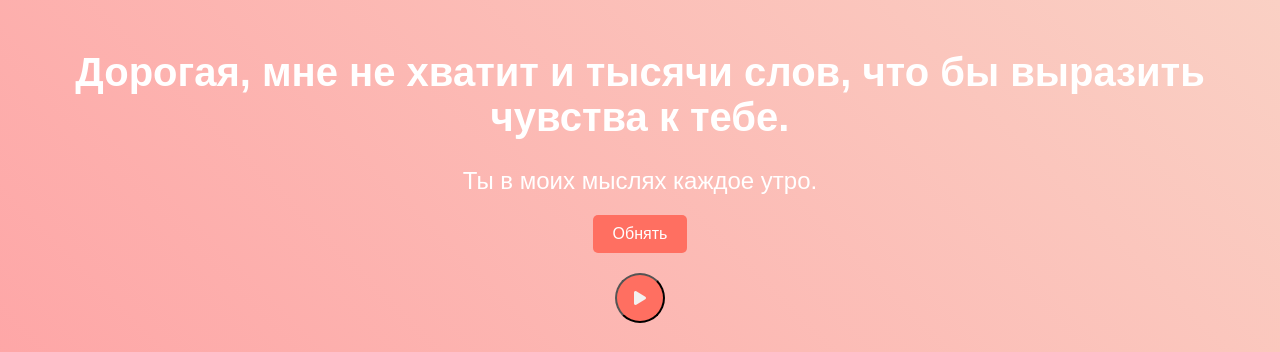
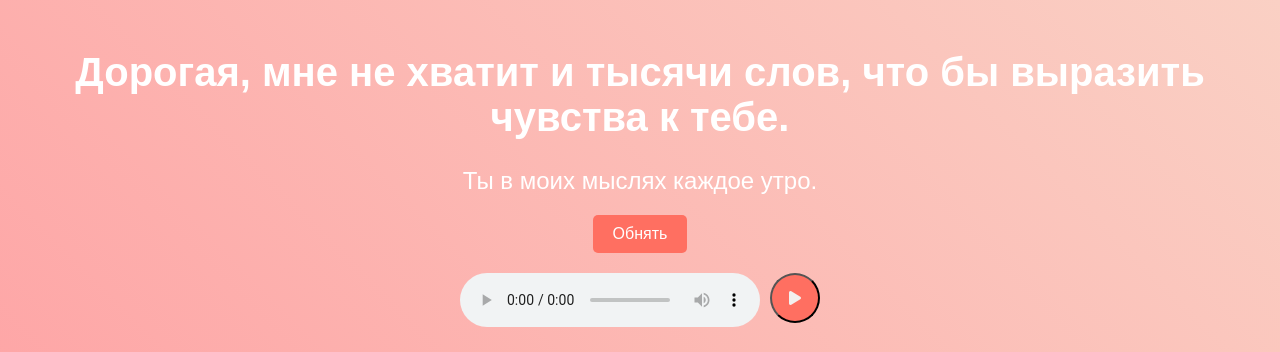
Before and after one commit to der-rozanov/toMyLady, a plain HTML site: page index.html in a window 1280 px wide. Shown: the top 352 px of the page. Drawn offline with Linux system fonts and the light colour scheme.

Commit message:
Update index.html

```diff
--- a/index.html
+++ b/index.html
@@ -99,7 +99,7 @@
 
     <!-- Аудиоплеер -->
     <div class="audio-player">
-        <audio id="audio">
+        <audio id="audio" controls volume="1.0">
             <source src="/toMyLady/audio.mp3" type="audio/mpeg">
             Видимо, я что-то сломал в попытках сделать лучше, в любом случае, я все равно могу сказать то что хотел в голосовом сообщении.
         </audio>
```
